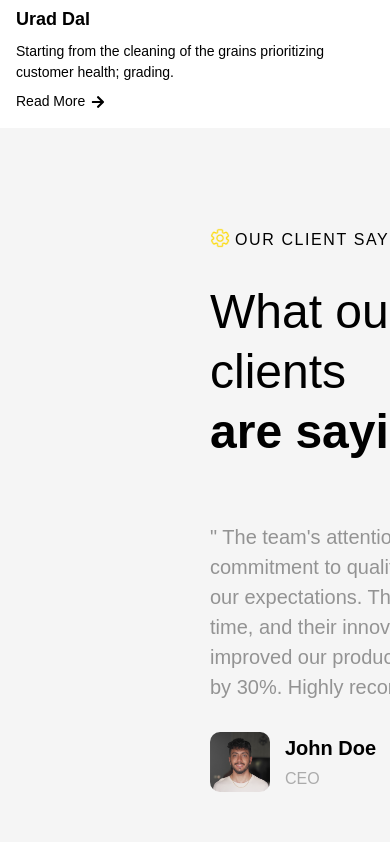
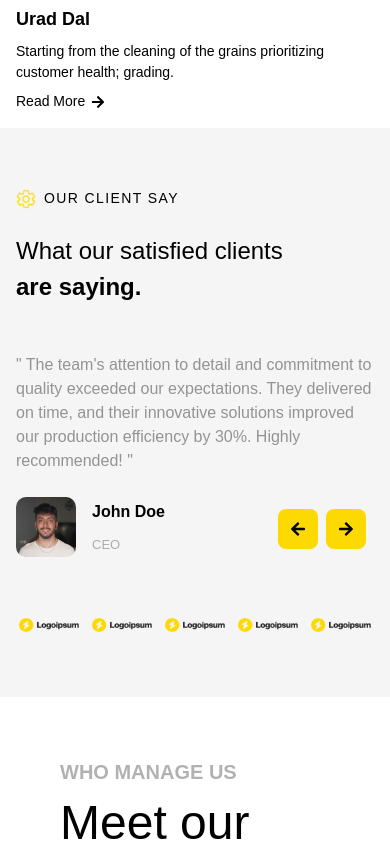
Before and after one commit to piyushpaliwalcodes/rc, a Next.js app: page / in a window 390 px wide. Shown: the part 5982-6824 px from the top of the page. Built offline with nearby package versions, Linux system fonts and the light colour scheme; grey boxes are pictures that could not be loaded.

Commit message:
our client says

```diff
--- a/components/Ourclientsay.tsx
+++ b/components/Ourclientsay.tsx
@@ -7,16 +7,16 @@ import React, { useCallback } from 'react';
 const Reviewcard = ({name,designation,review,profilesrc}:{name:string,designation:string,review:string,profilesrc:string}) =>
 {
     return (
-        <div className="flex flex-col gap-[30px] mt-[30px]">
-            <p className="text-[20px] text-black/40 w-[80%]">" {review} "</p>
+        <div className="flex flex-col gap-6 md:gap-[30px] mt-6 md:mt-[30px]">
+            <p className="text-[16px] md:text-[20px] text-black/40 w-full md:w-[80%]">" {review} "</p>
             <div className="flex">
                 {/* Profile card */}
                 <div className="flex justify-between w-full">
-                    <div className="flex gap-[15px]">
+                    <div className="flex gap-4 md:gap-[15px]">
                         <Image src={profilesrc} alt="profile" width={60} height={60} className="rounded-[10px]" />
-                    <div className="flex flex-col gap-[2px] justify-around">
-                        <h1 className="text-[20px] font-semibold">{name}</h1>
-                        <p className="test-[16px] text-black/30 "> {designation}</p>
+                    <div className="flex flex-col gap-1 md:gap-[2px] justify-around">
+                        <h1 className="text-[16px] md:text-[20px] font-semibold">{name}</h1>
+                        <p className="text-[13px] md:text-[16px] text-black/30 "> {designation}</p>
                     </div></div>
                 </div>
             </div>
@@ -57,15 +57,19 @@ const Ourclientsay = () =>
     }, [emblaApi]);
 
     return (
-        <div className="flex flex-col gap-[30px] p-[60px] py-[100px] bg-[#F5F5F5] text-black">
-       <div className="grid grid-cols-[2fr_3fr] gap-[150px] ">
-        <div><Image src="/images/testimonial.png" alt="ourclientsay" width={500} height={500} /></div>
-        <div className="flex flex-col gap-[30px] justify-center">
-            <div className="flex gap-[5px]"> <Image src="/images/setting.png" alt="setting" width={10} height={10} className="w-[20px] h-[20px] " /> <p className="font-manrope font-medium uppercase tracking-widest
-                ">OUR CLIENT SAY</p></div>
-                <p className="text-[48px]/[60px] font-light">What our satisfied clients <br/> <span  className="font-bold">are saying.</span></p>
+        <div className="flex flex-col gap-6 md:gap-[30px] p-4 md:p-[60px] py-[60px] md:py-[100px] bg-[#F5F5F5] text-black">
+            <div className="flex flex-col lg:grid lg:grid-cols-[2fr_3fr] gap-8 md:gap-[150px] w-full">
+                <div className="mb-6 lg:mb-0 flex justify-center items-center hidden md:flex">
+                    <Image src="/images/testimonial.png" alt="ourclientsay" width={400} height={400} className="w-[220px] h-[220px] md:w-[400px] md:h-[400px] lg:w-[500px] lg:h-[500px] object-contain" />
+                </div>
+                <div className="flex flex-col gap-6 md:gap-[30px] justify-center w-full">
+                    <div className="flex gap-2 md:gap-[5px] items-center">
+                        <Image src="/images/setting.png" alt="setting" width={20} height={20} className="w-[20px] h-[20px] " />
+                        <p className="font-manrope font-medium uppercase tracking-widest text-[14px] md:text-base">OUR CLIENT SAY</p>
+                    </div>
+                    <p className="text-[24px] md:text-[48px]/[60px] font-light">What our satisfied clients <br/> <span  className="font-bold">are saying.</span></p>
                     {/* Embla Carousel Start */}
-                <div className="relative">
+                    <div className="relative w-full">
                         <div className="overflow-hidden" ref={emblaRef}>
                             <div className="flex">
                                 {reviewdata.map((item,index)=>(
@@ -76,27 +80,26 @@ const Ourclientsay = () =>
                             </div>
                         </div>
                         {/* Navigation Buttons */}
-                  <div className="absolute right-0 bottom-0 flex gap-[20px]">
-                    <button onClick={scrollPrev} className="flex hover:cursor-pointer h-[56px] w-[56px] rounded-[8px] bg-[#FCD900] items-center justify-center">
+                        <div className="absolute right-2 bottom-2 flex gap-2 md:gap-[20px]">
+                            <button onClick={scrollPrev} className="flex hover:cursor-pointer h-[40px] w-[40px] md:h-[56px] md:w-[56px] rounded-[8px] bg-[#FCD900] items-center justify-center">
                                 <FaArrowLeft />
                             </button>
-                    <button onClick={scrollNext} className="flex hover:cursor-pointer h-[56px] w-[56px] rounded-[8px] bg-[#FCD900] items-center justify-center">
+                            <button onClick={scrollNext} className="flex hover:cursor-pointer h-[40px] w-[40px] md:h-[56px] md:w-[56px] rounded-[8px] bg-[#FCD900] items-center justify-center">
                                 <FaArrowRight/>
                             </button>
                         </div>
                     </div>
                     {/* Embla Carousel End */}
                 </div>
-
             </div>
-       <div className="flex gap-[10px] justify-around mt-[120px]">
+            <div className="flex flex-row gap-2 md:gap-[10px] justify-between items-center mt-8 md:mt-[120px] w-full">
                 {
                     Array.from({length:5}).map((item,index)=>(
-            <div className="flex gap-[5px] items-center"><Image src="/images/dummylogo.png" alt="ourclientsay" width={200} height={400} className="w-auto" /></div>
-       ))}
+                        <div className="flex items-center flex-1 justify-center"><Image src="/images/dummylogo.png" alt="ourclientsay" width={60} height={24} className="w-[60px] h-[24px] md:w-[120px] md:h-[48px] object-contain" /></div>
+                    ))
+                }
             </div>
         </div>
-
     )
 }
 
```
Lines whose indentation alone changed are shown as unchanged.
